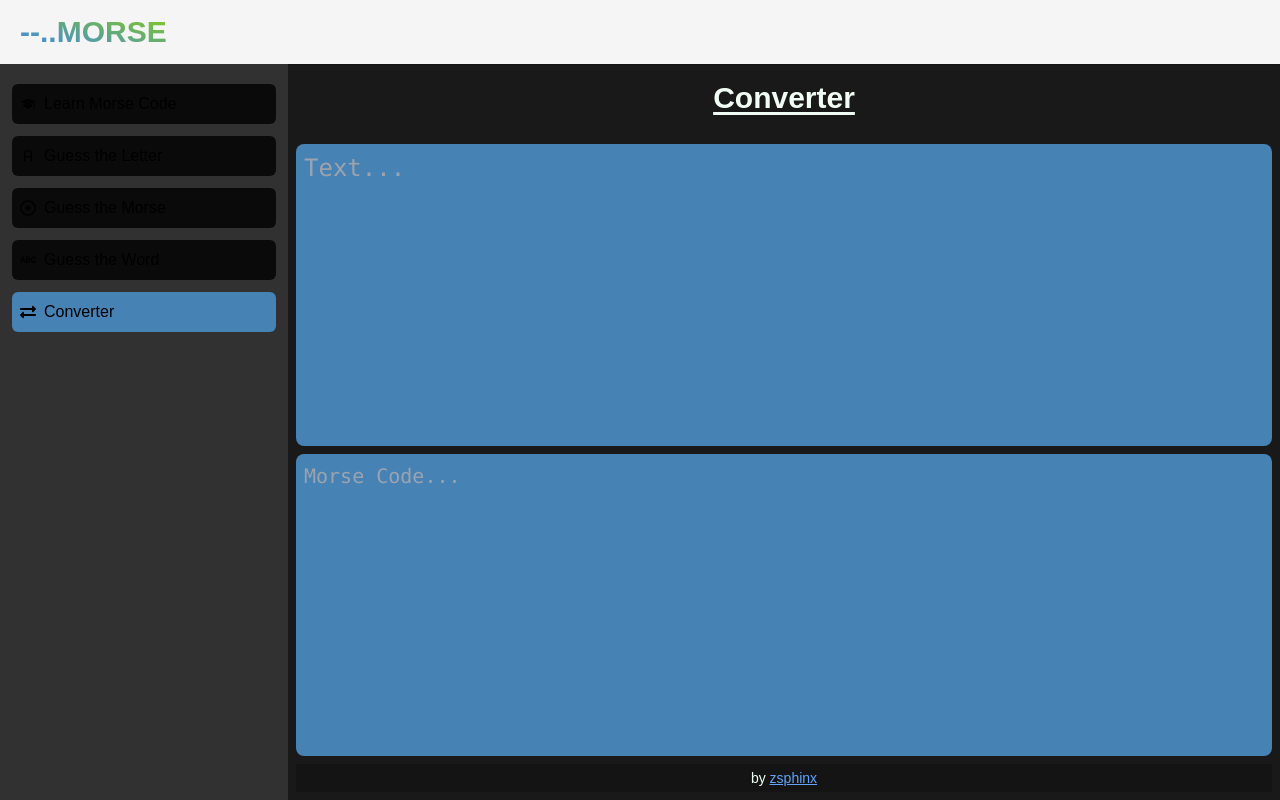
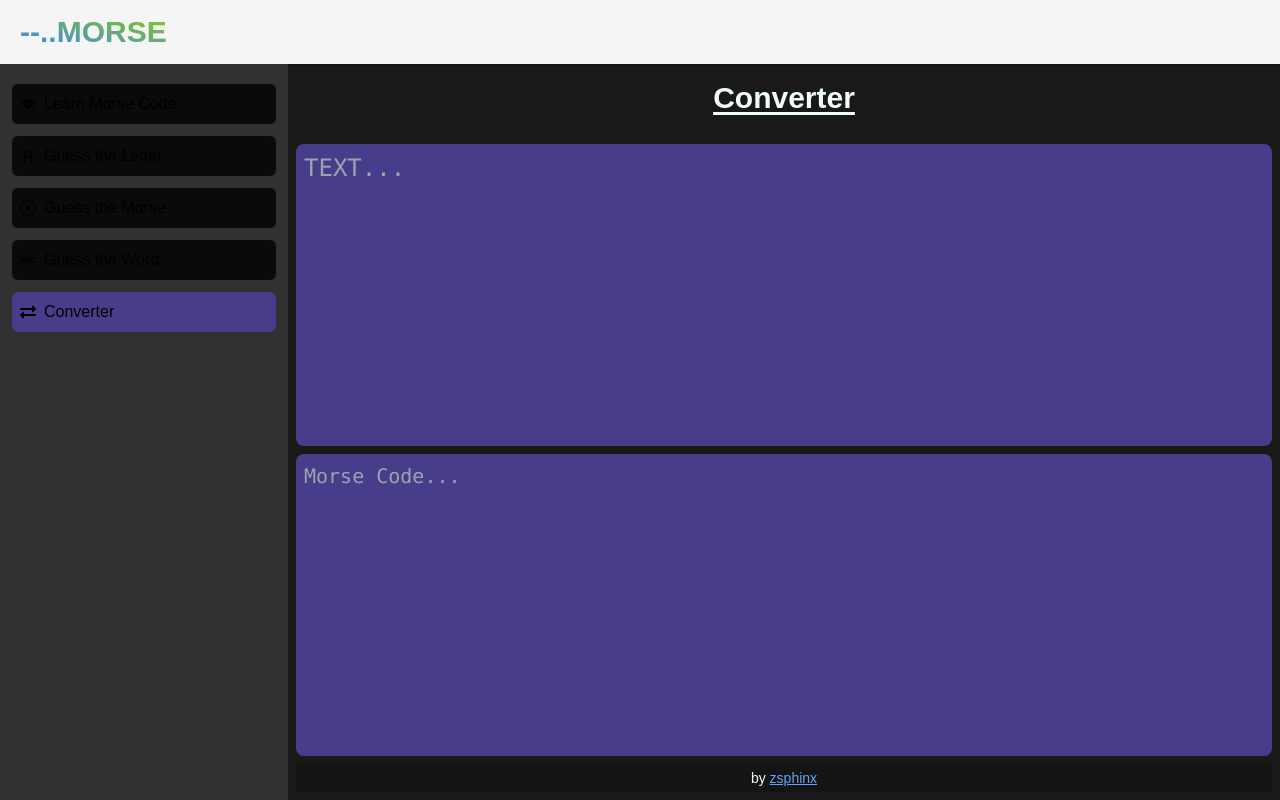
Before and after one commit to zsphinxyz/zmorse, a Next.js app: page /convert in a window 1280 px wide. Built offline with nearby package versions, Linux system fonts and the light colour scheme; a web font is replaced by a local one.

Commit message:
update converter page styles and functionality for improved user experience

```diff
--- a/app/convert/page.tsx
+++ b/app/convert/page.tsx
@@ -42,17 +42,17 @@ export default function Convert() {
           all[word.toUpperCase()]
         )).toLocaleString().replaceAll(',', ' ')
       )
-  }, [words, morse])
+  }, [words, morse, reverse])
 
   return (
     <section className="flex h-full gap-2 flex-col p-2 relative text-green-50">
       <h1 className="font-bold text-3xl text-center my-2 underline underline-offset-4 mb-5">Converter</h1>
-      <div className="bg-[steelblue] basis-1/2 rounded-lg ">
-        <textarea placeholder="Text..." spellCheck="false" className="h-full w-full bg-transparent text-2xl p-2 font-mono resize-none capitalize" onClick={() => setReverse(false)} onChange={(e) => setWords(e.target.value)} value={words}></textarea>
+      <div className="bg-[darkslateblue] basis-1/2 rounded-lg ">
+        <textarea placeholder="Text..." spellCheck="false" className="h-full w-full bg-transparent text-2xl p-2 font-mono resize-none uppercase" onFocus={() => setReverse(false)} onChange={(e) => setWords(e.target.value.replaceAll(' ',''))} value={words}></textarea>
       </div>
 
-      <div className="bg-[steelblue] basis-1/2 rounded-lg ">
-        <textarea placeholder="Morse Code..." spellCheck="false" className="h-full w-full bg-transparent text-xl p-2 font-mono resize-none" onClick={() => setReverse(true)} onChange={(e) => setMorse(e.target.value.replace(/[^-. ]/g, '')?.toString())} value={morse}></textarea>
+      <div className="bg-[darkslateblue] basis-1/2 rounded-lg ">
+        <textarea placeholder="Morse Code..." spellCheck="false" className="h-full w-full bg-transparent text-xl p-2 font-mono resize-none" onFocus={() => setReverse(true)} onChange={(e) => setMorse(e.target.value.replace(/[^-. ]/g, '')?.toString())} value={morse}></textarea>
       </div>
 
       <Footer />
--- a/components/side.tsx
+++ b/components/side.tsx
@@ -35,7 +35,7 @@ const links = [
     icon: <FaExchangeAlt />,
     title: "Converter",
     link: '/convert',
-    bg: 'steelblue'
+    bg: 'darkslateblue'
   }
 ]
 
```
